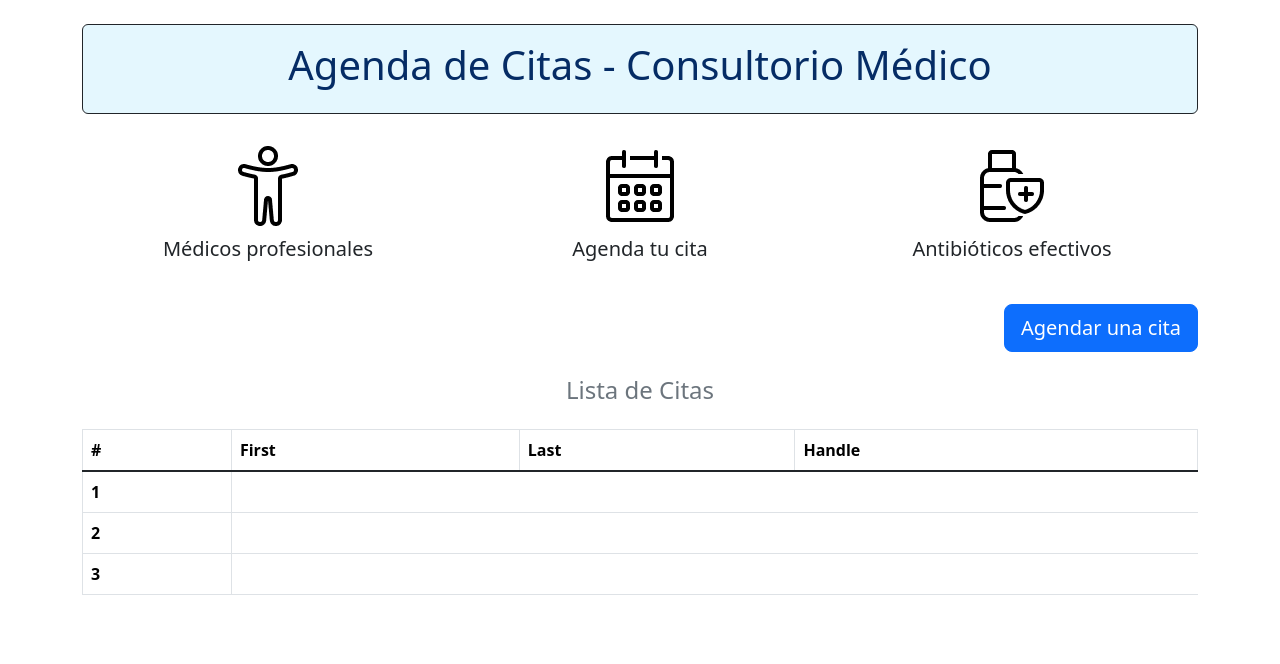
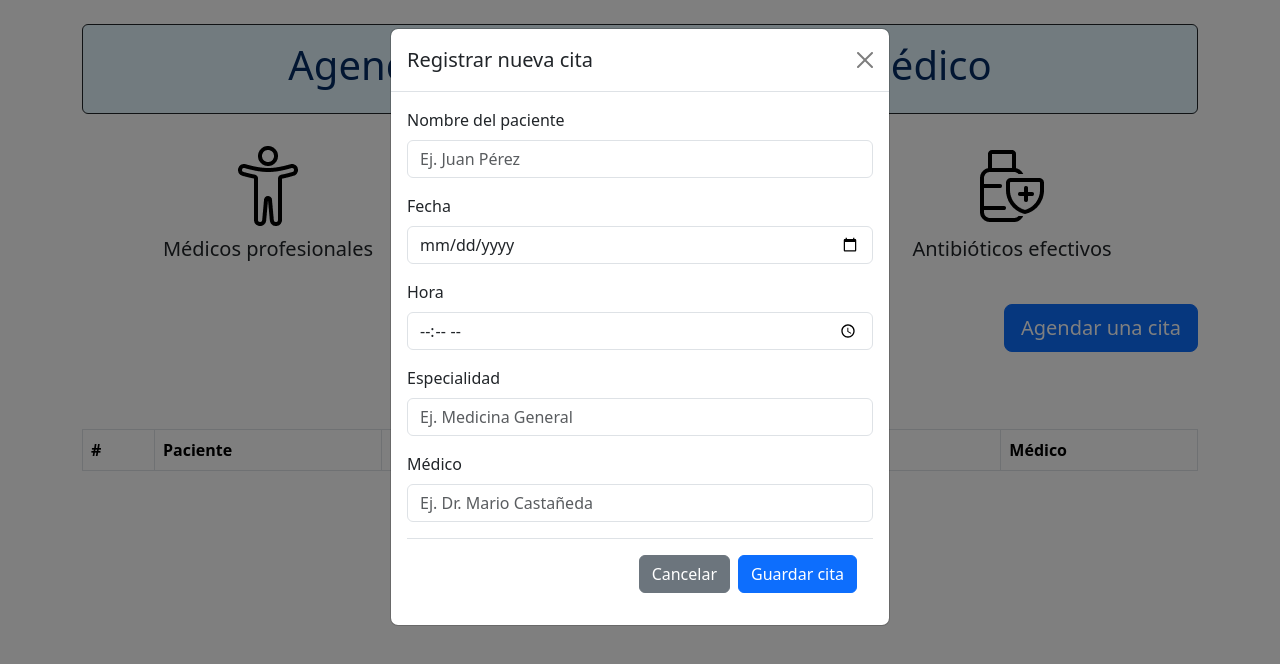
Before and after one commit to Dkris22/consultorio-medico, a React (Vite) app: page / in a window 1280 px wide. Both pictures are taken after a click on the button "Agendar una cita". Shown: the top 664 px of the page. Built offline with nearby package versions, Linux system fonts and the light colour scheme.

Commit message:
Primer punto del proyecto completado.

```diff
--- a/src/App.tsx
+++ b/src/App.tsx
@@ -1,18 +1,58 @@
-import React from "react";
+import React, { useState } from "react";
 import Titulo from "./Components/Titulo";
 import Grid from "./Components/Grid";
 import Boton from "./Components/Boton";
 import Tabla from "./Components/Tabla";
+import Formulario from "./Components/Formulario";
+import Modal from "./Components/Modal";
+
+declare global {
+  interface Window {
+    bootstrap: any;
+  }
+}
+
+type Cita = {
+  id: number;
+  nombre: string;
+  fecha: string;
+  hora: string;
+  especialidad: string;
+  medico: string;
+};
 
 const App: React.FC = () => {
+  const [citas, setCitas] = useState<Cita[]>([]);
+
+  const agregarCita = (cita: Omit<Cita, "id">) => {
+    const nuevaCita: Cita = {
+      id: citas.length + 1,
+      ...cita,
+    };
+    setCitas([...citas, nuevaCita]);
+
+    // Cierra el modal manualmente
+    const modalElement = document.getElementById("modalFormulario");
+    const modalInstance =
+      window.bootstrap.Modal.getInstance(modalElement!) ||
+      new window.bootstrap.Modal(modalElement!);
+    modalInstance.hide();
+  };
+
   return (
     <div className="container">
       <Titulo tituloG="Agenda de Citas - Consultorio Médico" />
       <Grid />
-      <Boton />
+
+      {/* Usa el componente Boton y activa el modal por id */}
+      <Boton modalTargetId="modalFormulario" />
+
+      <Modal id="modalFormulario" title="Registrar nueva cita">
+        <Formulario onSubmit={agregarCita} />
+      </Modal>
 
       <Titulo tituloM="Lista de Citas" />
-      <Tabla />
+      <Tabla citas={citas} />
     </div>
   );
 };
--- a/src/Components/Boton.tsx
+++ b/src/Components/Boton.tsx
@@ -1,10 +1,24 @@
+// src/Components/Boton.tsx
 import React from "react";
 
-const Boton: React.FC = () => {
+type BotonProps = {
+  label?: string;
+  modalTargetId?: string;
+};
+
+const Boton: React.FC<BotonProps> = ({
+  label = "Agendar una cita",
+  modalTargetId,
+}) => {
   return (
     <div className="text-end my-4">
-      <button type="button" className="btn btn-primary btn-lg">
-        Agendar una cita
+      <button
+        type="button"
+        className="btn btn-primary btn-lg"
+        data-bs-toggle="modal"
+        data-bs-target={`#${modalTargetId}`} // importante: #
+      >
+        {label}
       </button>
     </div>
   );
--- a/src/Components/Formulario.tsx
+++ b/src/Components/Formulario.tsx
@@ -1,11 +1,106 @@
-import React from "react";
+// src/Components/Formulario.tsx
+import React, { useState } from "react";
 
-const Titulo: React.FC = () => {
+type FormularioProps = {
+  onSubmit: (cita: {
+    nombre: string;
+    fecha: string;
+    hora: string;
+    especialidad: string;
+    medico: string;
+  }) => void;
+};
+
+const Formulario: React.FC<FormularioProps> = ({ onSubmit }) => {
+  const [nombre, setNombre] = useState("");
+  const [fecha, setFecha] = useState("");
+  const [hora, setHora] = useState("");
+  const [especialidad, setEspecialidad] = useState("");
+  const [medico, setMedico] = useState("");
+
+  const handleSubmit = (e: React.FormEvent) => {
+    e.preventDefault();
+    onSubmit({ nombre, fecha, hora, especialidad, medico });
+
+    // Limpiar campos
+    setNombre("");
+    setFecha("");
+    setHora("");
+    setEspecialidad("");
+    setMedico("");
+  };
+
   return (
-    <div className="text-center my-4">
-      <h1 className="text-primary">Agenda de Citas - Consultorio Médico</h1>
-    </div>
+    <form onSubmit={handleSubmit}>
+      <div className="mb-3">
+        <label className="form-label">Nombre del paciente</label>
+        <input
+          type="text"
+          className="form-control"
+          value={nombre}
+          onChange={(e) => setNombre(e.target.value)}
+          placeholder="Ej. Juan Pérez"
+          required
+        />
+      </div>
+      <div className="mb-3">
+        <label className="form-label">Fecha</label>
+        <input
+          type="date"
+          className="form-control"
+          value={fecha}
+          onChange={(e) => setFecha(e.target.value)}
+          placeholder="Ej. 26/07/2025"
+          required
+        />
+      </div>
+      <div className="mb-3">
+        <label className="form-label">Hora</label>
+        <input
+          type="time"
+          className="form-control"
+          value={hora}
+          onChange={(e) => setHora(e.target.value)}
+          placeholder="Ej. 09:00 AM"
+          required
+        />
+      </div>
+      <div className="mb-3">
+        <label className="form-label">Especialidad</label>
+        <input
+          type="text"
+          className="form-control"
+          value={especialidad}
+          onChange={(e) => setEspecialidad(e.target.value)}
+          placeholder="Ej. Medicina General"
+          required
+        />
+      </div>
+      <div className="mb-3">
+        <label className="form-label">Médico</label>
+        <input
+          type="text"
+          className="form-control"
+          value={medico}
+          onChange={(e) => setMedico(e.target.value)}
+          placeholder="Ej. Dr. Mario Castañeda"
+          required
+        />
+      </div>
+      <div className="modal-footer">
+        <button
+          type="button"
+          className="btn btn-secondary"
+          data-bs-dismiss="modal"
+        >
+          Cancelar
+        </button>
+        <button type="submit" className="btn btn-primary">
+          Guardar cita
+        </button>
+      </div>
+    </form>
   );
 };
 
-export default Titulo;
+export default Formulario;
--- /dev/null
+++ b/src/Components/Modal.tsx
@@ -0,0 +1,50 @@
+// src/Components/Modal.tsx
+import React, { useRef, useEffect } from "react";
+
+type ModalProps = {
+  id: string;
+  title: string;
+  children: React.ReactNode;
+};
+
+const Modal: React.FC<ModalProps> = ({ id, title, children }) => {
+  const modalRef = useRef<HTMLDivElement | null>(null);
+
+  useEffect(() => {
+    if (!window.bootstrap) return;
+    const modalEl = modalRef.current;
+    if (modalEl) {
+      new window.bootstrap.Modal(modalEl);
+    }
+  }, []);
+
+  return (
+    <div
+      className="modal fade"
+      id={id}
+      tabIndex={-1}
+      aria-labelledby={`${id}Label`}
+      aria-hidden="true"
+      ref={modalRef}
+    >
+      <div className="modal-dialog">
+        <div className="modal-content">
+          <div className="modal-header">
+            <h5 className="modal-title" id={`${id}Label`}>
+              {title}
+            </h5>
+            <button
+              type="button"
+              className="btn-close"
+              data-bs-dismiss="modal"
+              aria-label="Cerrar"
+            ></button>
+          </div>
+          <div className="modal-body">{children}</div>
+        </div>
+      </div>
+    </div>
+  );
+};
+
+export default Modal;
--- a/src/Components/Tabla.tsx
+++ b/src/Components/Tabla.tsx
@@ -1,28 +1,46 @@
 import React from "react";
 
-const Tabla: React.FC = () => {
+type Cita = {
+  id: number;
+  nombre: string;
+  fecha: string;
+  hora: string;
+  especialidad: string;
+  medico: string;
+};
+
+type TablaProps = {
+  citas: Cita[];
+};
+
+const Tabla: React.FC<TablaProps> = ({ citas }) => {
   return (
+    <div className="table-responsive">
       <table className="table table-bordered">
         <thead>
           <tr>
-          <th scope="col">#</th>
-          <th scope="col">First</th>
-          <th scope="col">Last</th>
-          <th scope="col">Handle</th>
+            <th>#</th>
+            <th>Paciente</th>
+            <th>Fecha</th>
+            <th>Hora</th>
+            <th>Especialidad</th>
+            <th>Médico</th>
           </tr>
         </thead>
         <tbody className="table-group-divider">
-        <tr>
-          <th scope="row">1</th>
+          {citas.map((cita) => (
+            <tr key={cita.id}>
+              <td>{cita.id}</td>
+              <td>{cita.nombre}</td>
+              <td>{cita.fecha}</td>
+              <td>{cita.hora}</td>
+              <td>{cita.especialidad}</td>
+              <td>{cita.medico}</td>
             </tr>
-        <tr>
-          <th scope="row">2</th>
-        </tr>
-        <tr>
-          <th scope="row">3</th>
-        </tr>
+          ))}
         </tbody>
       </table>
+    </div>
   );
 };
 
--- a/src/main.tsx
+++ b/src/main.tsx
@@ -2,6 +2,7 @@ import React from "react";
 import ReactDOM from "react-dom/client";
 import App from "./App.tsx";
 import "bootstrap/dist/css/bootstrap.min.css";
+import "bootstrap/dist/js/bootstrap.bundle.min.js";
 
 ReactDOM.createRoot(document.getElementById("root")!).render(
   <React.StrictMode>
```
Lines whose indentation alone changed are shown as unchanged.
